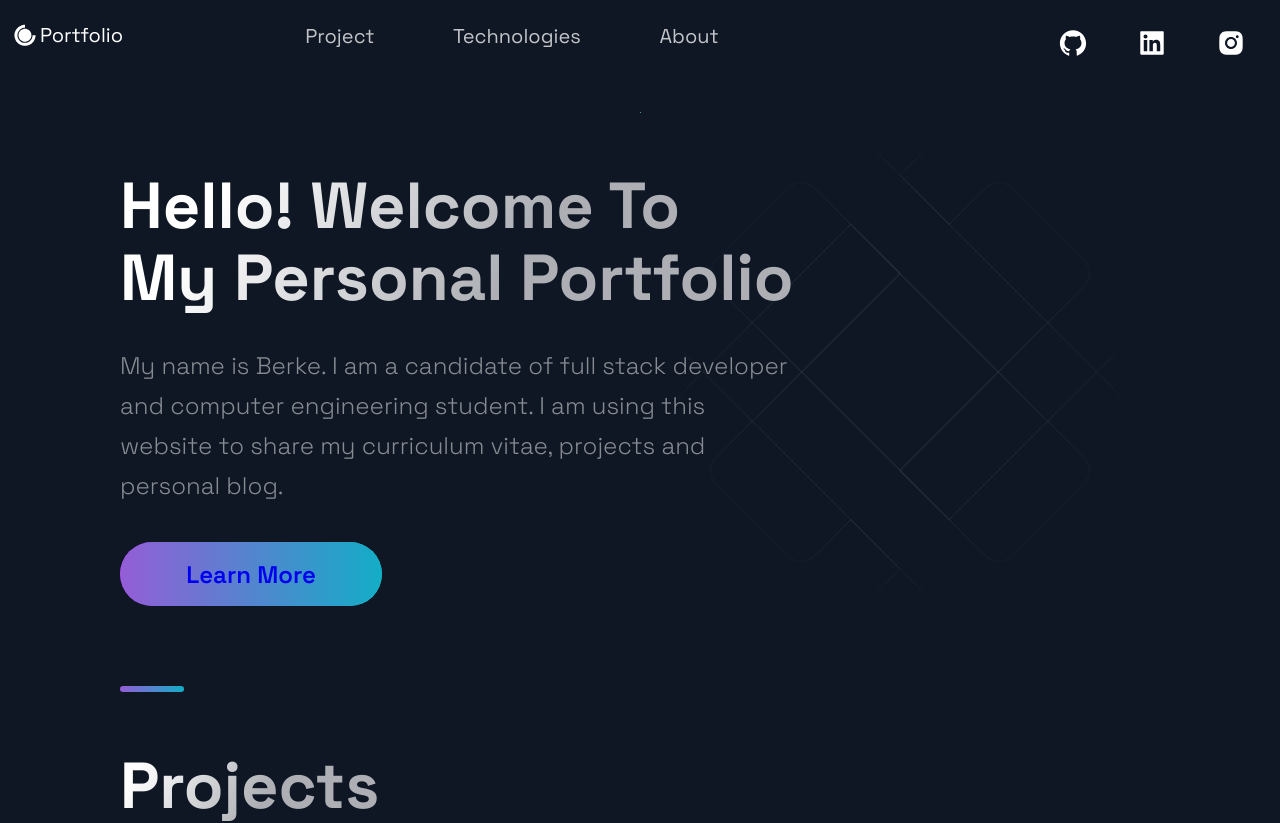
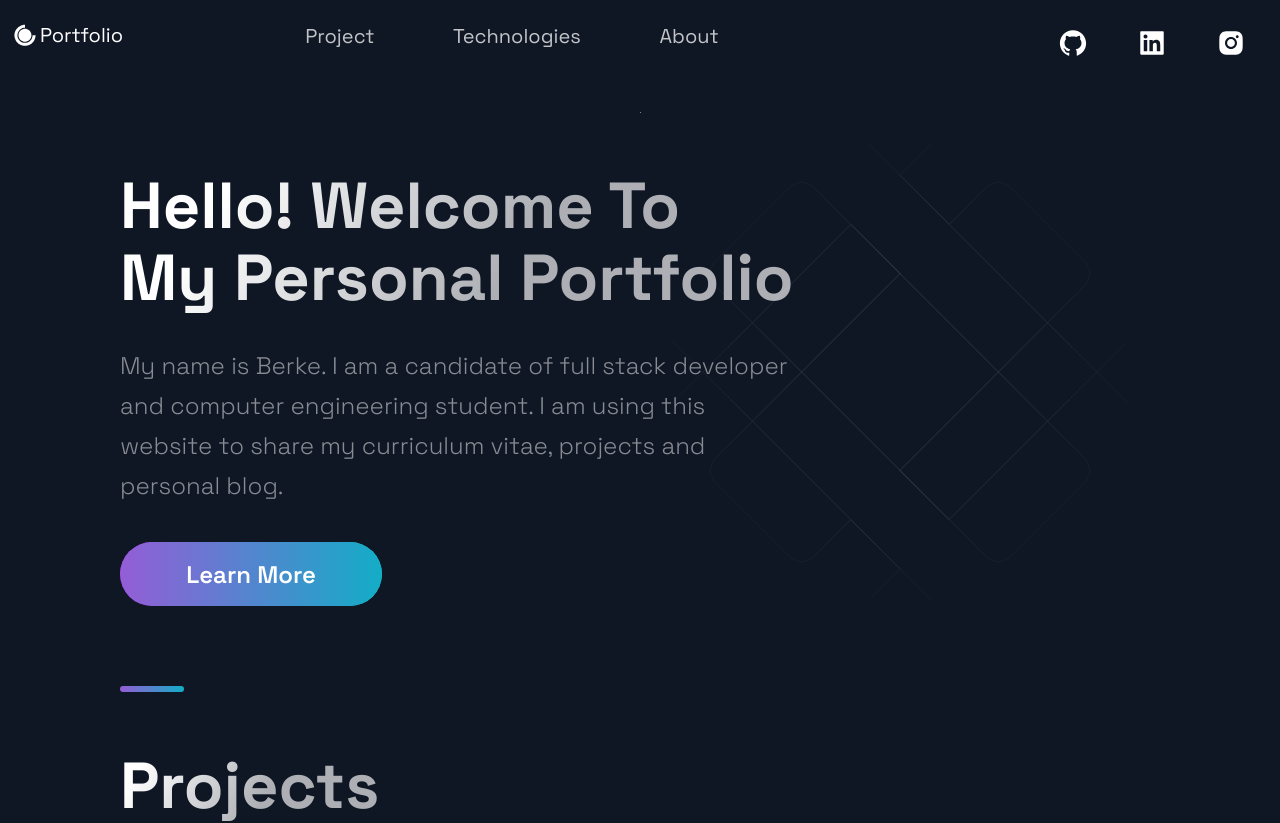
Before and after one commit to eberkeaydin/portfolio, a Next.js app: page / in a window 1280 px wide. Shown: the top 823 px of the page. Built offline with nearby package versions, Linux system fonts and the light colour scheme.

Commit message:
Fix button & link

```diff
--- a/src/components/Hero/Hero.js
+++ b/src/components/Hero/Hero.js
@@ -1,20 +1,28 @@
-import React from 'react';
+import React from "react";
 
-import { Section, SectionText, SectionTitle } from '../../styles/GlobalComponents';
-import Button from '../../styles/GlobalComponents/Button';
-import { LeftSection } from './HeroStyles';
+import {
+  Section,
+  SectionText,
+  SectionTitle,
+} from "../../styles/GlobalComponents";
+import Button from "../../styles/GlobalComponents/Button";
+import { LeftSection, Link } from "./HeroStyles";
 
-const Hero = (props) => (
+const Hero = () => (
   <Section row nopadding>
     <LeftSection>
       <SectionTitle main center>
-        Hello! Welcome To <br/>
+        Hello! Welcome To <br />
         My Personal Portfolio
       </SectionTitle>
       <SectionText>
-        My name is Berke. I am a candidate of full stack developer and computer engineering student. I am using this website to share my curriculum vitae, projects and personal blog.
+        My name is Berke. I am a candidate of full stack developer and computer
+        engineering student. I am using this website to share my curriculum
+        vitae, projects and personal blog.
       </SectionText>
-      <Button onClick={props.handleClick}><a href='https://www.linkedin.com/in/eberkeaydin/'>Learn More</a></Button>
+      <Button>
+        <Link href="https://www.linkedin.com/in/eberkeaydin/">Learn More</Link>
+      </Button>
     </LeftSection>
   </Section>
 );
--- a/src/components/Hero/HeroStyles.js
+++ b/src/components/Hero/HeroStyles.js
@@ -1,4 +1,4 @@
-import styled from 'styled-components';
+import styled from "styled-components";
 
 export const LeftSection = styled.div`
   width: 100%;
@@ -17,3 +17,11 @@ export const LeftSection = styled.div`
     margin: 0 auto;
   }
 `;
+
+export const Link = styled.a`
+  color: #fff;
+
+  &:hover {
+    color: #fff;
+  }
+`;
```
